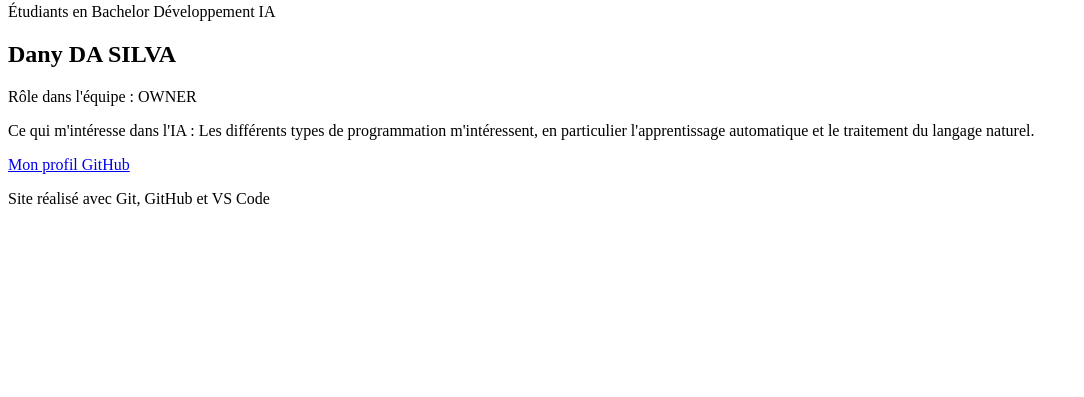
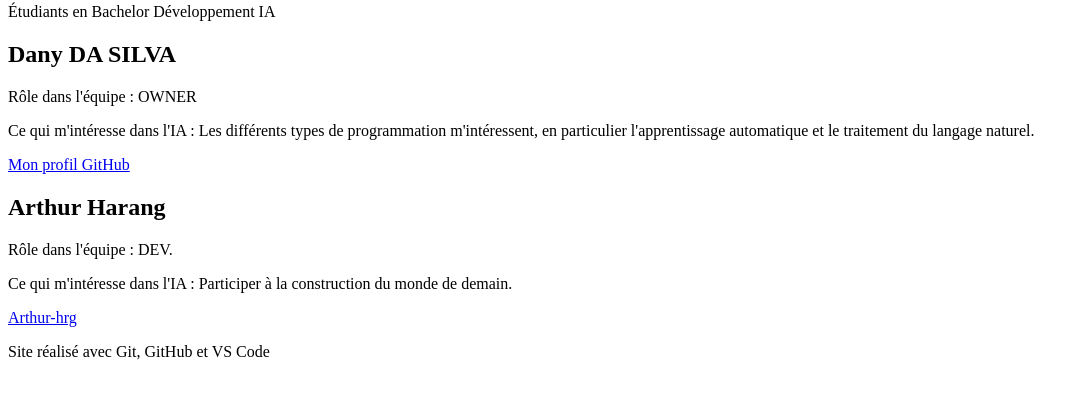
Before and after one commit to Site-Equipe/site-equipe, a plain HTML site: page index.html in a window 1280 px wide. Shown: the part 77-474 px from the top of the page, without its empty margins (0-1084 px from the left). Drawn offline with Linux system fonts and the light colour scheme.

Commit message:
Arthur section 2

```diff
--- a/index.html
+++ b/index.html
@@ -20,7 +20,12 @@
   <a href="https://github.com/danyds7820-cmd">Mon profil GitHub</a>
 </section>
 
-    <!-- SECTION MEMBRE 2 -->
+      <section class="membre">
+  <h2>Arthur Harang</h2>
+  <p>Rôle dans l'équipe : DEV.</p>
+  <p>Ce qui m'intéresse dans l'IA : Participer à la construction du monde de demain.</p>
+  <a href="https://github.com/arthur-hrg">Arthur-hrg</a>
+</section>
 
     <!-- SECTION MEMBRE 3 -->
 
```
